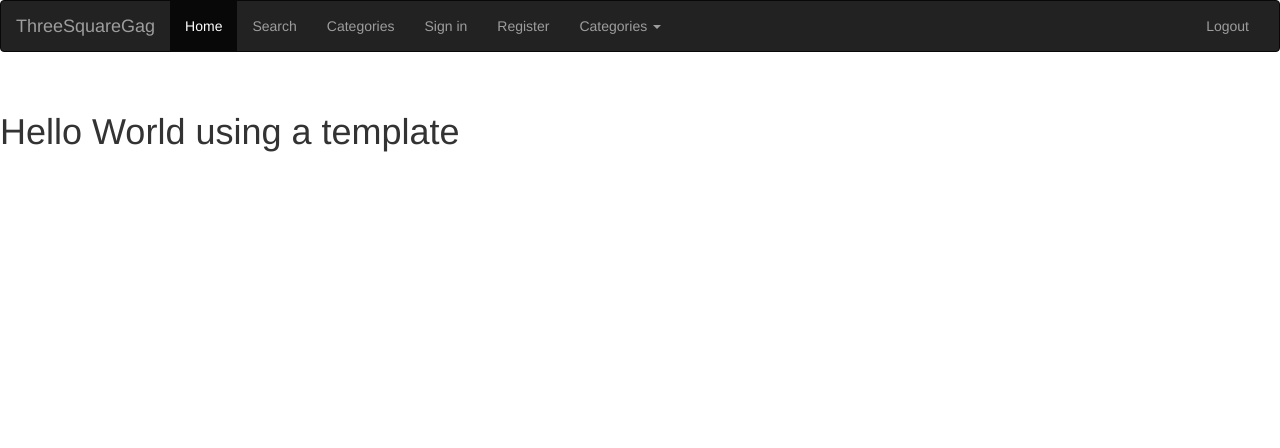
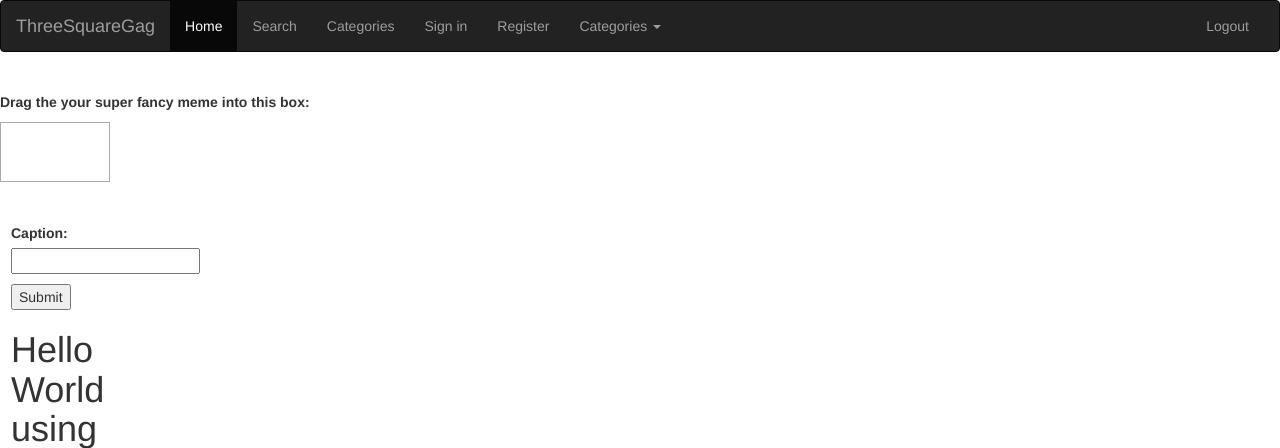
Before and after one commit to alexgeu/meme-project, a Django app: template memeProject/templates/home.html in a window 1280 px wide. Shown: the top 448 px of the page. Run offline with Django 3.2, Linux system fonts and the light colour scheme; the template is opened without the code that fills it, so the values that code supplies are empty; some libraries are stand-ins or nearby versions.

Commit message:
uploading images, drag and drop to welcome page

```diff
--- a/memeProject/templates/base.html
+++ b/memeProject/templates/base.html
@@ -6,6 +6,8 @@
 <body>
     {% include 'final_nav_bar.html' %}
     <br>
+    {% include 'uploading.html'%}
+    <br>
     {% block mainContent %}
         will be replaced
     {% endblock %}
--- a/memeProject/templates/uploading.html
+++ b/memeProject/templates/uploading.html
@@ -8,14 +8,10 @@
             width: 110px;
             height: 60px;
             padding: 10px;
-            text-align: center;
-            margin: 0 auto;
+            margin: 5;
             border: 1px solid #aaaaaa;
         }
 
-        body {
-            text-align: center;
-        }
         </style>
 </head>
 
```
